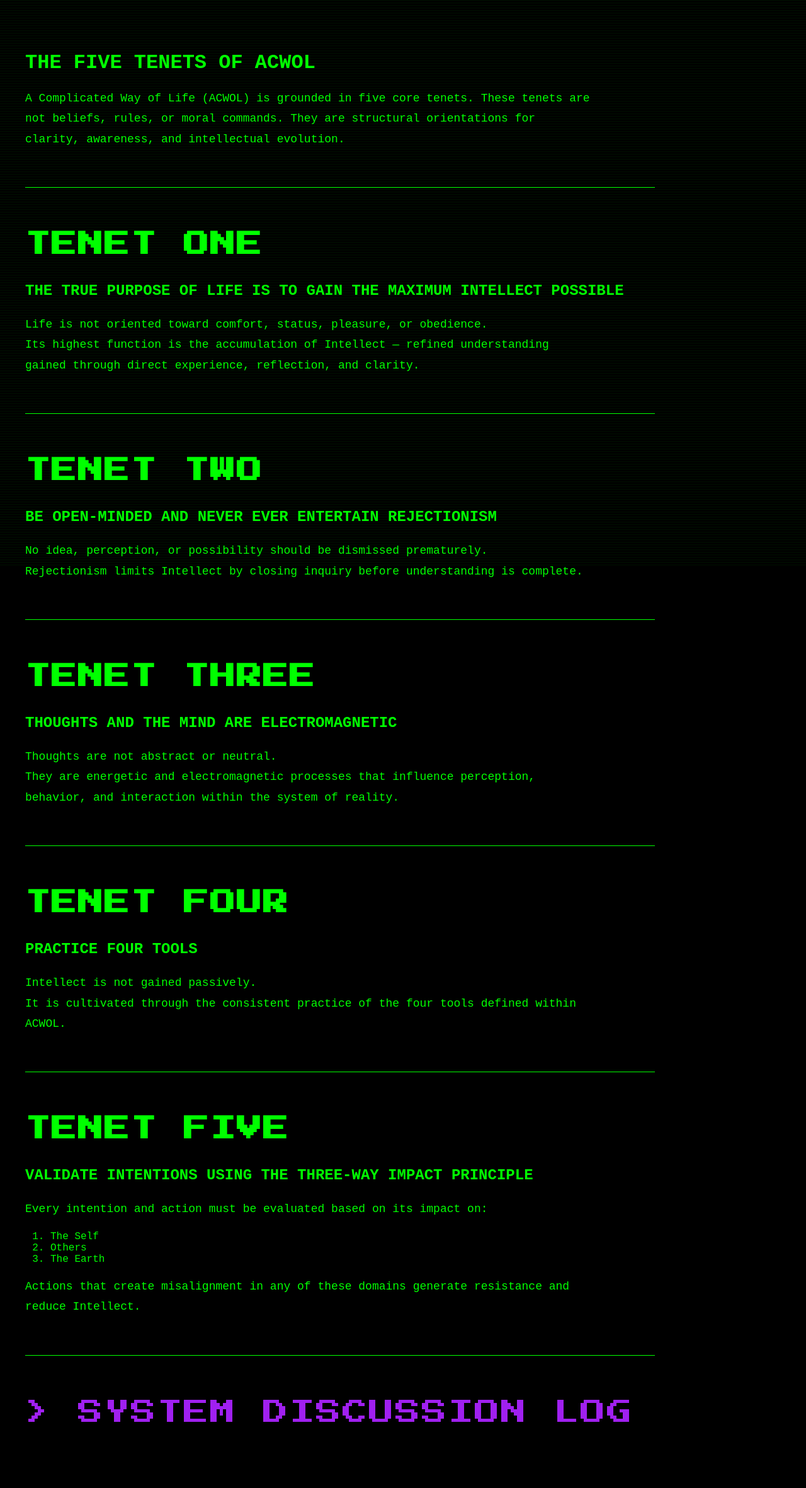
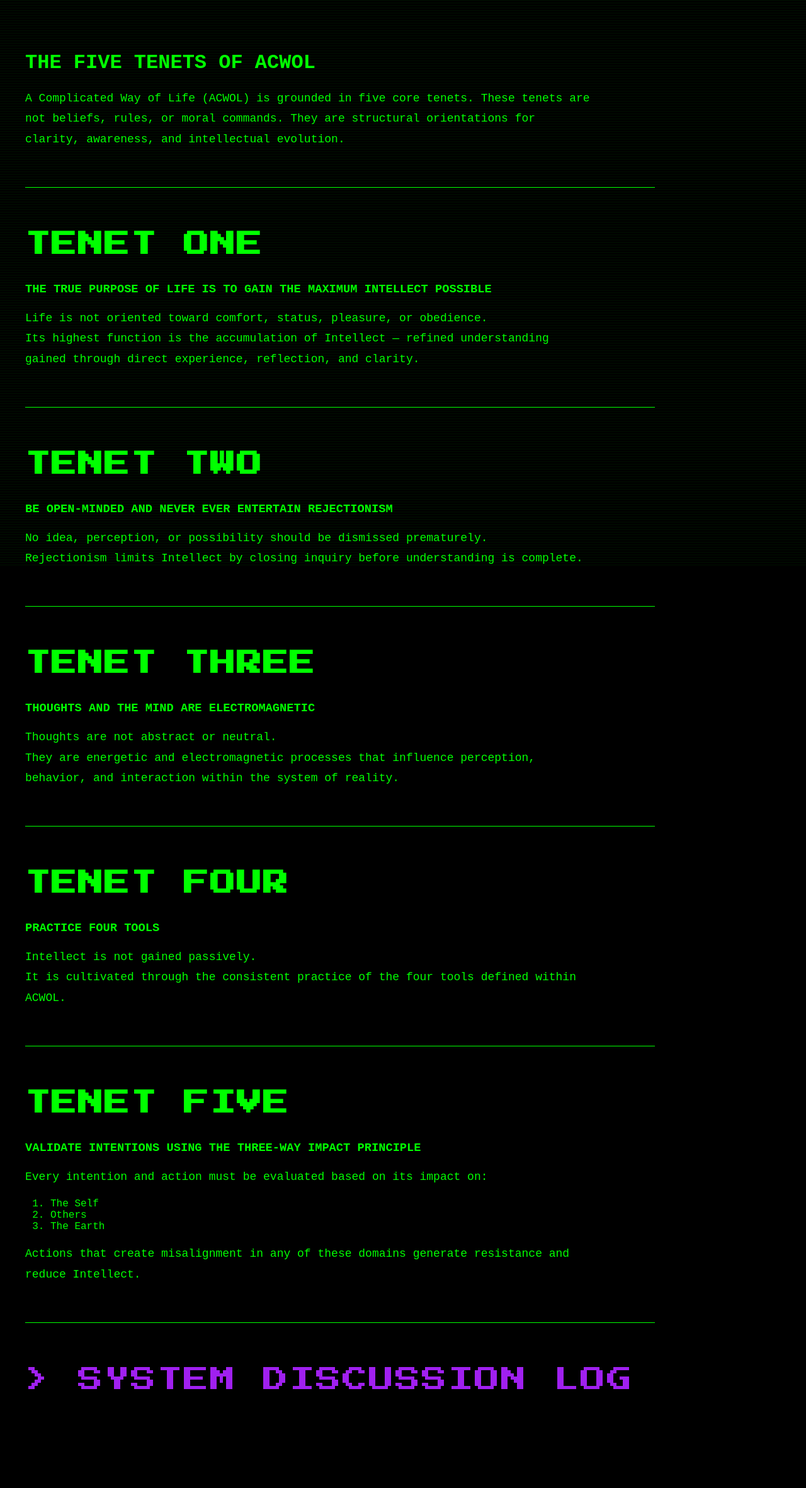
Before and after one commit to acomplicatedframework/ACWOL, a Jekyll site: the page built from tenets.md, in a window 1280 px wide. Shown: the whole page at 63% size. Built offline with Jekyll 4.4.1, drawn with Linux system fonts in a browser that asks for light colours; our own code applies the rules of GitHub Pages for plain Markdown files; comment, search, counter and statistics services are not loaded; after the commit the page ends 2310 px from its top, so only the background shows below that.

Commit message:
Update default.html

```diff
--- a/_layouts/default.html
+++ b/_layouts/default.html
@@ -69,11 +67,6 @@
       margin-bottom: 40px;
       letter-spacing: 2px;
       text-transform: uppercase;
-    }
-
-    h3 {
-      margin-top: 40px;
-      font-size: 24px;
     }
 
     p {
@@ -96,14 +89,14 @@
       margin-bottom: 40px;
       letter-spacing: 2px;
       text-transform: uppercase;
-      color: #a020f0; /* violet */
+      color: #a020f0;
     }
 
     .discussion-title::before {
       content: "> ";
     }
 
-    .discussion-container {
+    .giscus-container {
       margin-top: 40px;
     }
 
@@ -121,6 +114,29 @@
       SYSTEM DISCUSSION LOG
     </div>
 
-    <div class="discussion-container">
-      <script src="https://giscus.app/client.js"
-        data-repo="acomplicatedframework/ACW
+    <div class="giscus-container">
+      <div class="giscus"></div>
+    </div>
+
+  </div>
+
+  <!-- GISCUS SCRIPT MUST BE AFTER CONTENT -->
+  <script src="https://giscus.app/client.js"
+          data-repo="acomplicatedframework/ACWOL"
+          data-repo-id="R_kgDORKNoSg"
+          data-category="General"
+          data-category-id="DIC_kwDORKNoSs4C2i0z"
+          data-mapping="pathname"
+          data-strict="0"
+          data-reactions-enabled="1"
+          data-emit-metadata="0"
+          data-input-position="bottom"
+          data-theme="transparent_dark"
+          data-lang="en"
+          data-loading="lazy"
+          crossorigin="anonymous"
+          async>
+  </script>
+
+</body>
+</html>
```
Also changed, not shown: other parts of _layouts/default.html (+1 -3 lines).
